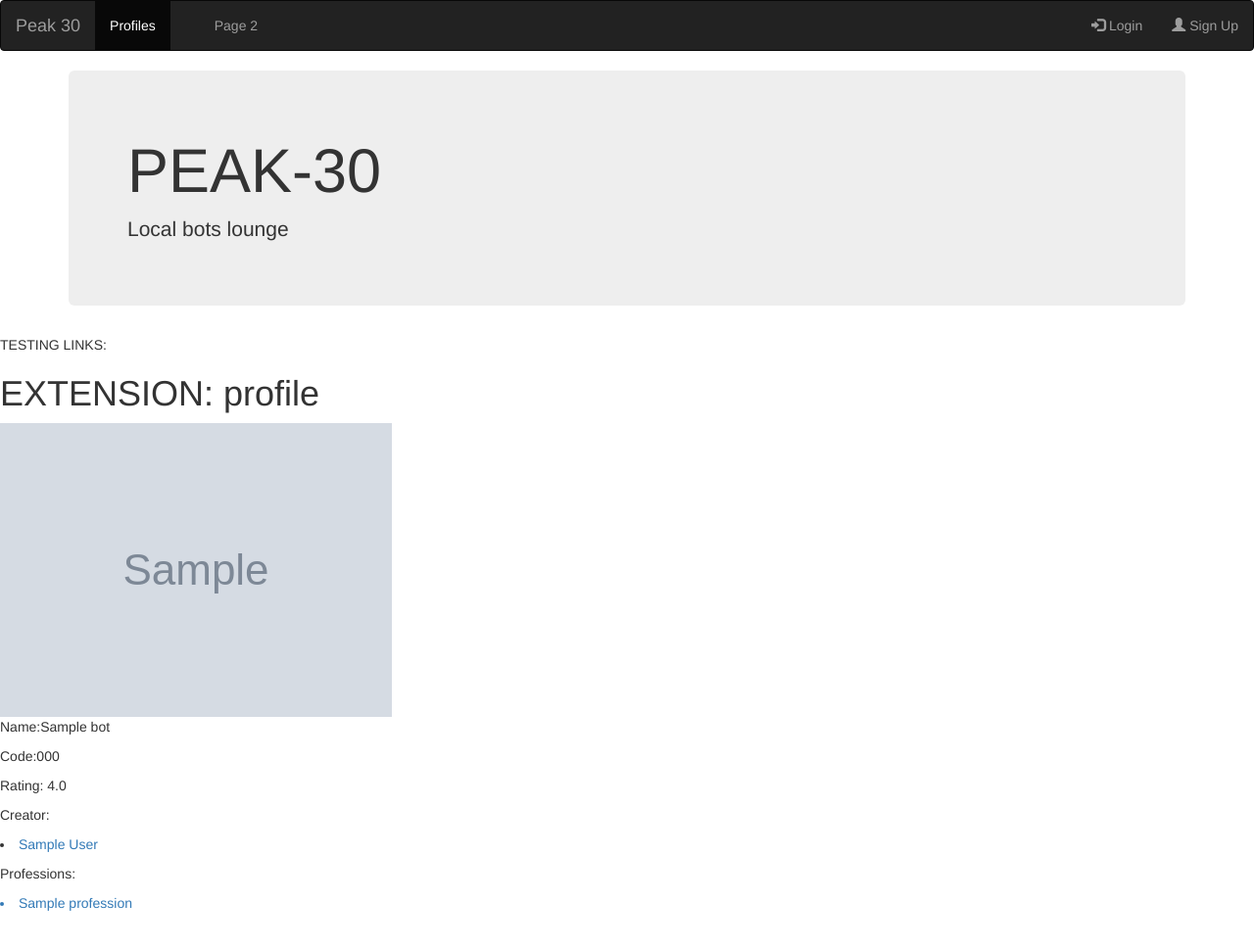
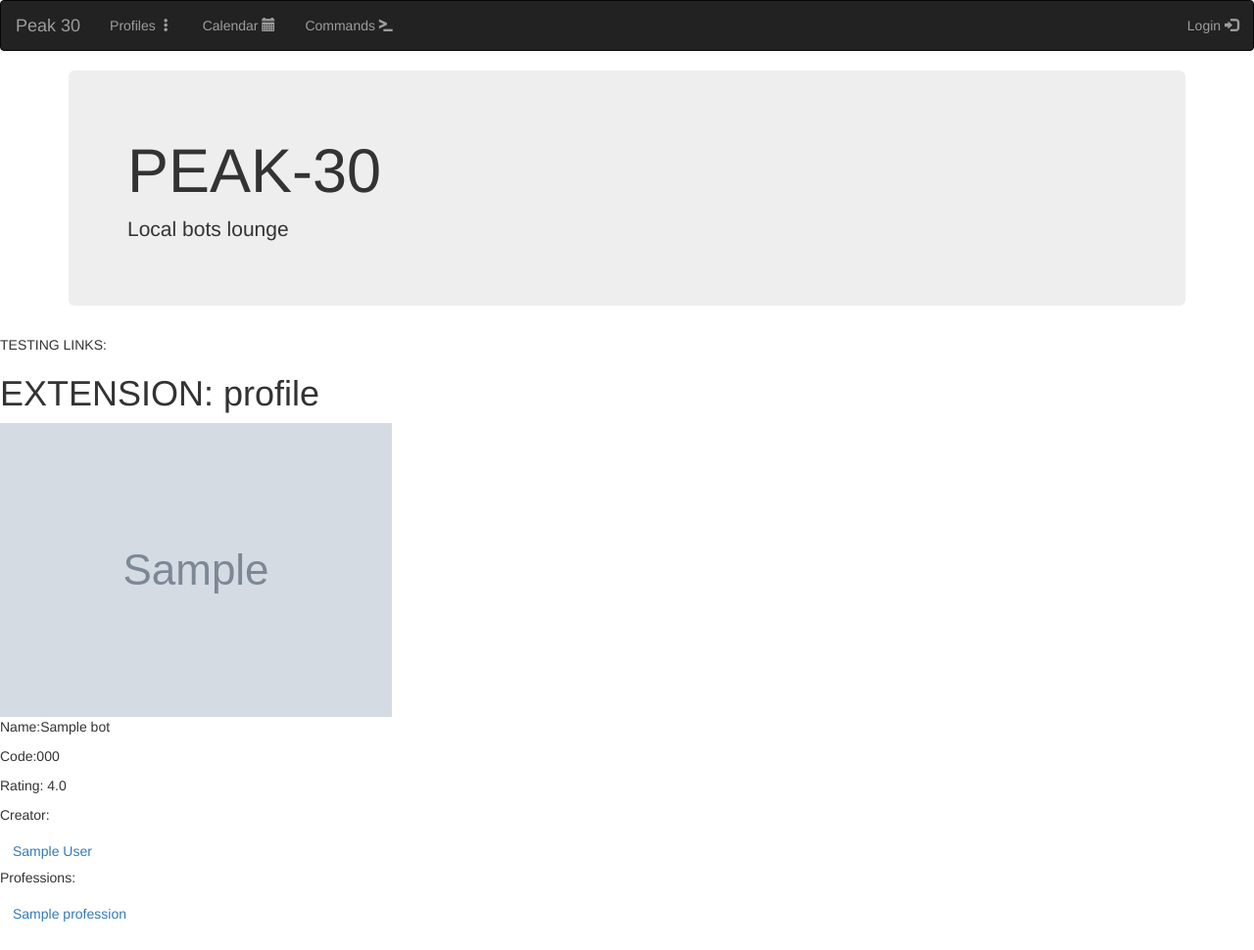
Before and after one commit to doriclazar/peak_30, a Django app: page /profiles/bot/000/ in a window 1280 px wide. Shown: the whole page at 98% size. Before the commit the page ends 930 px from the top, so only its background shows below. Run offline with Django 3.2, Linux system fonts and the light colour scheme; tables that the repository leaves empty hold one stand-in row (values such as "Sample post"); grey boxes marked "Sample" are stand-in pictures; some libraries are stand-ins or nearby versions.

Commit message:
small template tweek. Commands app pre-initiation

```diff
--- a/peak_30/urls.py
+++ b/peak_30/urls.py
@@ -17,6 +17,7 @@ from django.conf.urls import url, include
 from django.contrib import admin
 
 urlpatterns = [
+    url(r'^', include('profiles.urls')),
     url(r'^accounts/', include('registration.backends.hmac.urls')),
     url(r'^admin/', admin.site.urls),
     url(r'^profiles/', include('profiles.urls')),
--- a/profiles/urls.py
+++ b/profiles/urls.py
@@ -4,7 +4,7 @@ from django.contrib.auth import views as auth_views
 from . import views
 
 urlpatterns = [
-    url(r'^$', views.index),
+    url(r'^$', views.index, name='get_profiles'),
 
     url(r'^users/$', views.get_users, name='get_users'),
     url(r'^groups/$', views.get_groups, name='get_groups'),
--- a/templates/base/navbar.html
+++ b/templates/base/navbar.html
@@ -4,19 +4,22 @@
 			<a class="navbar-brand" href="#">Peak 30</a>
 		</div>
 		<ul class="nav navbar-nav">
-			<li class="active">
-				<a href=''>Profiles</a>
+			<li>
+				<a href="{% url 'get_profiles' %}">Profiles <span class="glyphicon glyphicon-option-vertical"></span></a>
 			</li>
-			<li><a href="#"></a></li>
-			<li><a href="#">Page 2</a></li>
+			<li>
+				<a href="#">Calendar <span class="glyphicon glyphicon-calendar"></span></a>
+			</li>
+			<li>
+				<a href="#">Commands <span class="glyphicon glyphicon-console"></span></a>
+			</li>
 		</ul>
 		<ul class="nav navbar-nav navbar-right">
 			{% if request.user.is_authenticated %}
-			<li><a href="{% url 'auth_logout' %}"><span class="glyphicon glyphicon-log-out"></span> Logout</a></li>
-			<li><a href="http://130.211.232.116:8080/profiles/{{ request.user.username }}"><span class="glyphicon glyphicon-user">{{ request.user.first_name }}</span></a></li>
+			<li><a href="{% url 'get_user_profile' username=request.user.username %}">{{ request.user.first_name }} <span class="glyphicon glyphicon-user"></span></a></li>
+			<li><a href="{% url 'auth_logout' %}">Logout <span class="glyphicon glyphicon-log-out"></span></a></li>
 			{% else %}
-			<li><a href="{% url 'auth_login' %}"><span class="glyphicon glyphicon-log-in"></span> Login</a></li>
-			<li><a href="{% url 'registration_register' %}"><span class="glyphicon glyphicon-user"></span> Sign Up</a></li>
+			<li><a href="{% url 'auth_login' %}">Login <span class="glyphicon glyphicon-log-in"></span></a></li>
 			{% endif %}
 
 		</ul>
--- a/templates/profiles/bot.html
+++ b/templates/profiles/bot.html
@@ -6,12 +6,14 @@
 <p>Name:{{ bot.name }}</p>
 <p>Code:{{ bot.code }}</p>
 <p>Rating: {{ profile.rating }}</p>
-<p>Creator:<a href="{% url 'get_user_profile' username=bot.creator.username %}"><li>{{ bot.creator.get_full_name }}</li></a></p>
-
+<p>Creator:</p>
+<a class="btn btn-link" href="{% url 'get_user_profile' username=bot.creator.username %}">{{ bot.creator.get_full_name }}</a>
 <p>Professions:</p>
+<ul class='list-unstyled'>
 {% for profession in professions %}
-<a href="{% url 'get_profession_profile' profession_code=profession.code %}"><li>{{ profession.name }}</li></a>
+<li><a class="btn btn-link" href="{% url 'get_profession_profile' profession_code=profession.code %}">{{ profession.name }}</a></li>
 {% endfor %}
+</ul>
 
 <h2>{{ error }}</h2>
 {% endblock %}
--- a/templates/profiles/bots.html
+++ b/templates/profiles/bots.html
@@ -4,9 +4,11 @@
 <h1>EXTENSION: profile</h1>
 
 <p>Bots List:</p>
+<ul class='list-unstyled'>
 {% for bot in bots %}
-<a href="{% url 'get_bot_profile' bot_code=bot.code %}"><li>{{ bot.name }}</li></a>
+<li><a href="{% url 'get_bot_profile' bot_code=bot.code %}">{{ bot.name }}</a></li>
 {% endfor %}
+</ul>
 
 <h2>{{ error }}</h2>
 {% endblock %}
--- a/templates/profiles/group.html
+++ b/templates/profiles/group.html
@@ -8,9 +8,11 @@
 <P>Rating: {{ profile.rating }}
 
 <p>Users List:</p>
+<ul class='list-unstyled'>
 {% for user in users %}
-<a href="{% url 'get_user_profile' username=user.username %}"><li>{{ user.get_full_name }}</li></a>
+<li><a href="{% url 'get_user_profile' username=user.username %}">{{ user.get_full_name }}</a></li>
 {% endfor %}
+</ul>
 
 <h2>{{ error }}</h2>
 {% endblock %}
--- a/templates/profiles/groups.html
+++ b/templates/profiles/groups.html
@@ -5,9 +5,11 @@
 
 
 <p>Groups List:</p>
+<ul class='list-unstyled'>
 {% for group in groups %}
-<a href="{% url 'get_group_profile' group_name=group.name %}"><li>{{ group.name }}</li></a>
+<li><a href="{% url 'get_group_profile' group_name=group.name %}">{{ group.name }}</a></li>
 {% endfor %}
+</ul>
 
 <h2>{{ error }}</h2>
 {% endblock %}
--- a/templates/profiles/profession.html
+++ b/templates/profiles/profession.html
@@ -7,12 +7,14 @@
 <p>About: {{ profile.about }} </p>
 <p>Rating: {{ profile.rating }} </p>
 <p>Creator: {{ profession.creator }}</p>
-<p>Creator:<a href="{% url 'get_user_profile' username=profession.creator.username %}"><li>{{ profession.creator.get_full_name }}</li></a></p>
+<p>Creator:<a href="{% url 'get_user_profile' username=profession.creator.username %}">{{ profession.creator.get_full_name }}</a></p>
 
 <p>Bots List:</p>
+<ul class='list-unstyled'>
 {% for bot in bots %}
-<a href="{% url 'get_bot_profile' bot_code=bot.code %}"><li>{{ bot.name }}</li></a>
+<li><a href="{% url 'get_bot_profile' bot_code=bot.code %}">{{ bot.name }}</a></li>
 {% endfor %}
+</ul>
 
 <h2>{{ error }}</h2>
 {% endblock %}
--- a/templates/profiles/professions.html
+++ b/templates/profiles/professions.html
@@ -4,9 +4,11 @@
 <h1>EXTENSION: professions</h1>
 
 <p>Professions:</p>
+<ul class='list-unstyled'>
 {% for profession in professions %}
-<a href="{% url 'get_profession_profile' profession_code=profession.code %}"><li>{{ profession.name }}</li></a>
+<li><a href="{% url 'get_profession_profile' profession_code=profession.code %}">{{ profession.name }}</a></li>
 {% endfor %}
+</ul>
 
 <h2>{{ error }}</h2>
 {% endblock %}
--- a/templates/profiles/users.html
+++ b/templates/profiles/users.html
@@ -4,9 +4,11 @@
 <h1>EXTENSION: profile</h1>
 
 <p>Users List:</p>
+<ul class='list-unstyled'>
 {% for user in users %}
-<a href="{% url 'get_user_profile' username=user.username %}"><li>{{ user.get_full_name }}</li></a>
+<li><a href="{% url 'get_user_profile' username=user.username %}">{{ user.get_full_name }}</a></li>
 {% endfor %}
+</ul>
 
 <h2>{{ error }}</h2>
 {% endblock %}
```
Also changed, not shown: templates/profiles/user.html (+9 -4 lines).
